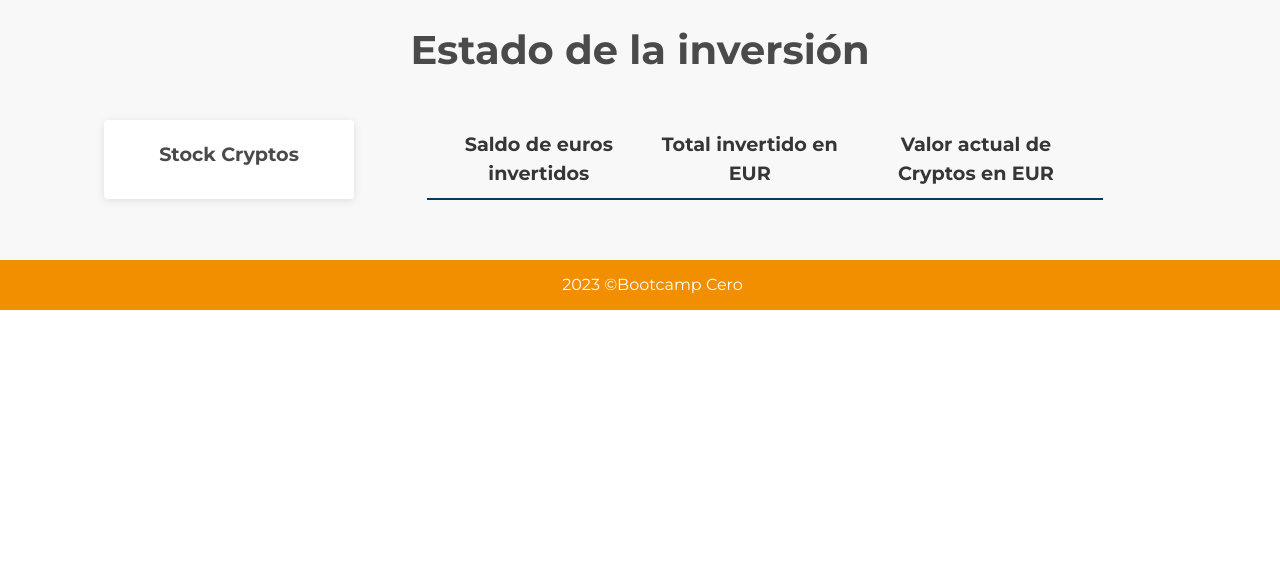
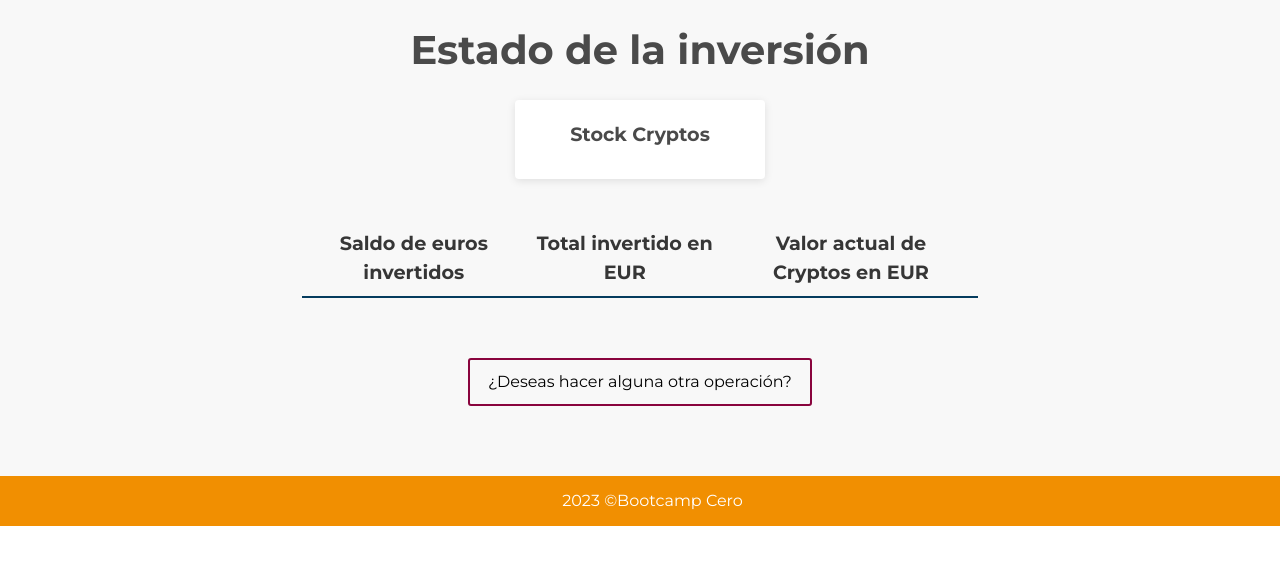
Before and after one commit to Susanaxz/CryptoSimulator, a Flask app: page /status in a window 1280 px wide. Shown: the part 108-673 px from the top of the page. Run offline with Flask 2, Linux system fonts and the light colour scheme; data that the repository does not hold is empty; some libraries are stand-ins or nearby versions.

Commit message:
feat: añado un botón para volver al formulario

```diff
--- a/CryptoSimulator/templates/status.html
+++ b/CryptoSimulator/templates/status.html
@@ -11,34 +11,47 @@
 <h1 class="titulo_entrada">Estado de la inversión</h1>
 <div class="container-status"></div>
 
-<section class="seccion-status">
+<section class="seccion-wallet">
 
     <div class="wallet">
         <h2 class="cartera-txt">Stock Cryptos</h2>
         <ul id="listado-cartera"></ul>
     </div>
 
+</section>
+
+<section class="seccion-status">
+
     <table class="tabla-status">
         <thead>
             <tr>
-                <th>Saldo de euros invertidos</th>
-                <th>Total invertido en EUR</th>
+                <th class="">Saldo de euros invertidos</th>
+                <th class="">Total invertido en EUR</th>
+                <th class="status-th">Valor actual de Cryptos en EUR</th>
 
-                <th>Valor actual de Cryptos en EUR</th>
+
 
             </tr>
         </thead>
 
-            <tr>
-                <td id="saldo_euros_invertidos"></td>
-                <td id="total_euros_invertidos"></td>
-
-                <td id="valor_actual_cartera_euros"></td>
-            </tr>
+        <tr>
+            <td id="saldo_euros_invertidos"></td>
+            <td id="total_euros_invertidos"></td>
+            <td id="valor_actual_cartera_euros"></td>
+        </tr>
 
     </table>
+    </section>
+
+    <section class="seccion-compra"></section>
+
+    <div class="botones-status">
+
+        <a href="/purchase" class="boton" >¿Deseas hacer alguna otra operación?</a>
+
+    </div>
+
 
 </section>
 
-
 {% endblock contenido %}
```
